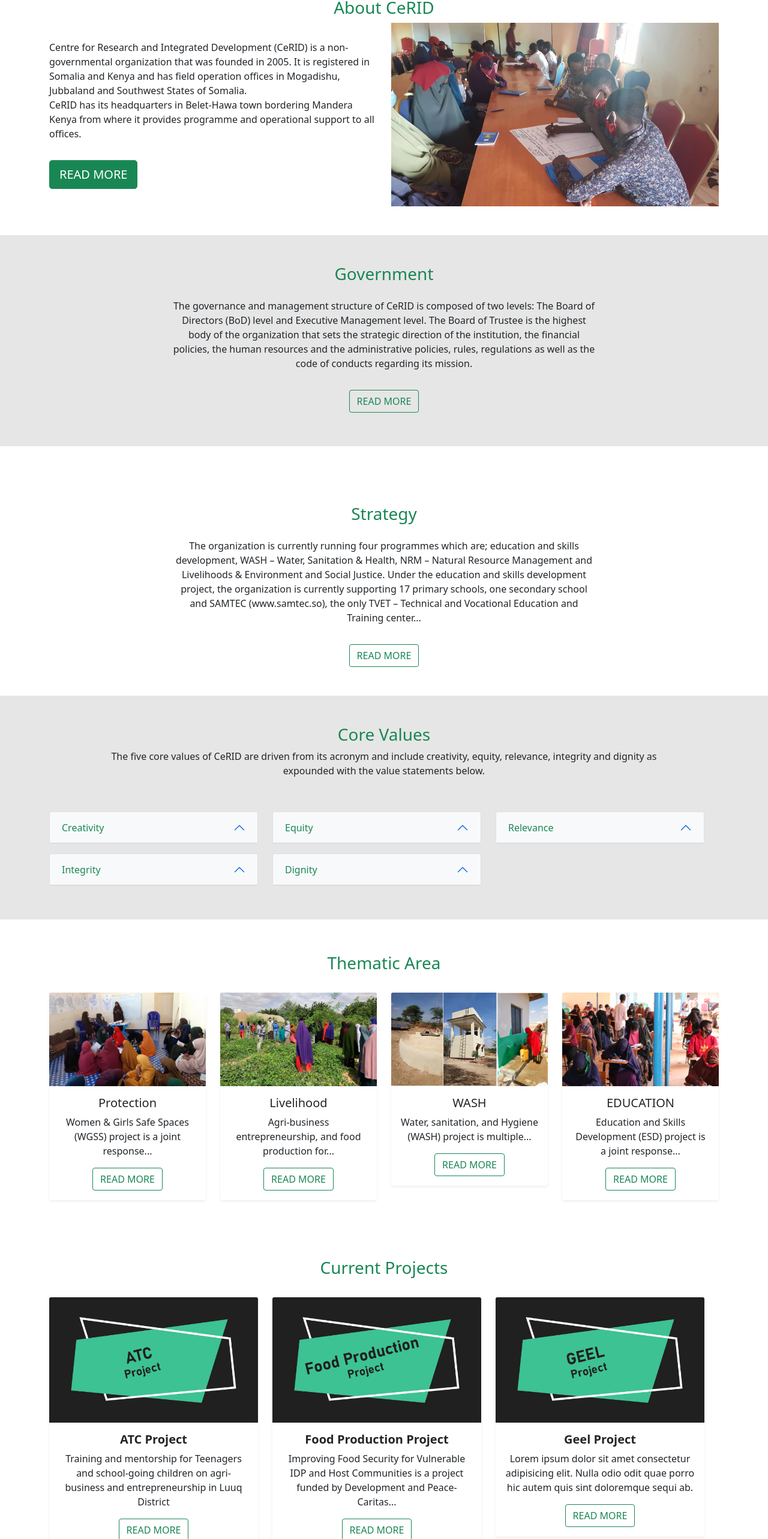
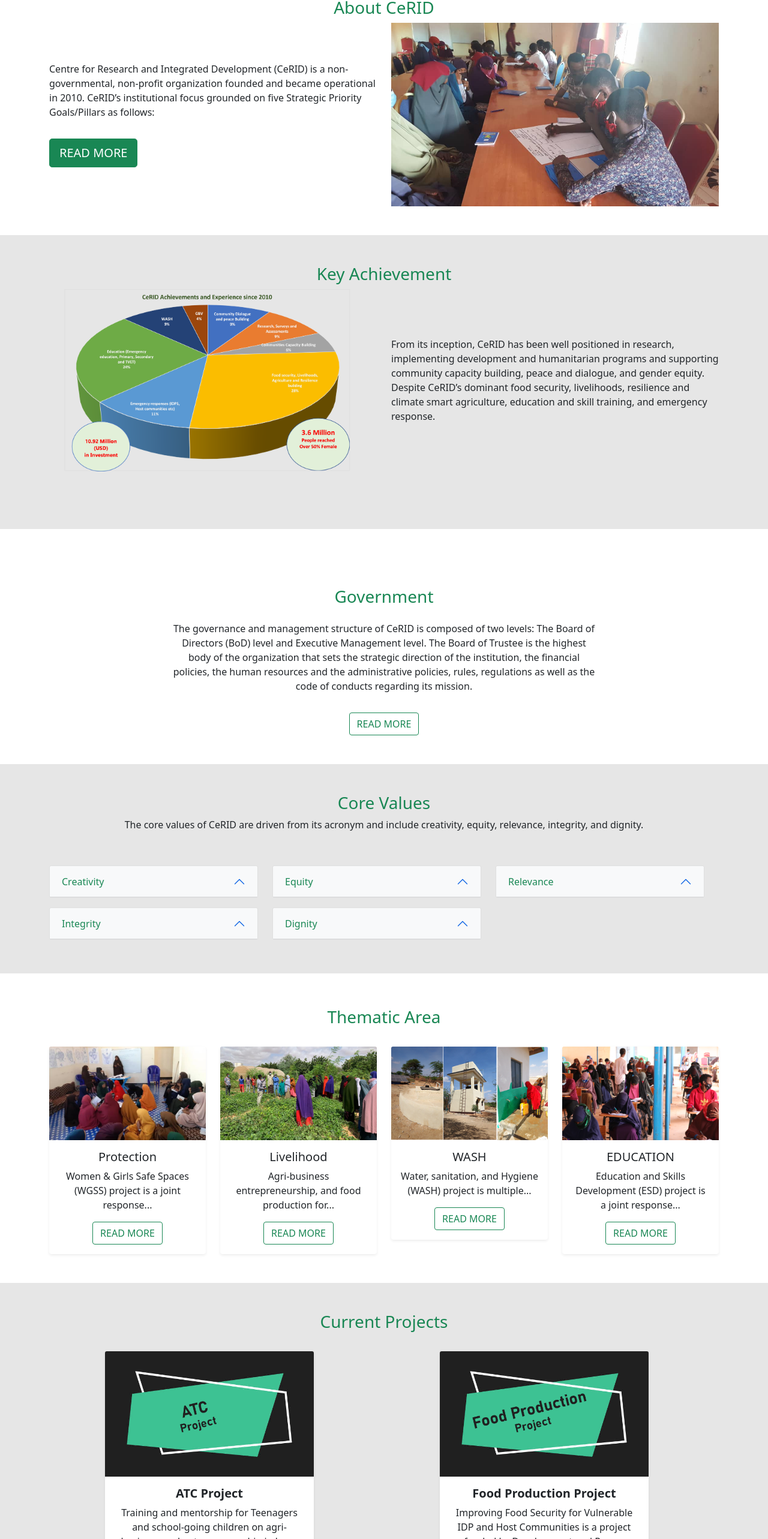
Before and after one commit to ahmedibra28/cerid-website, a Next.js app: page / in a window 1280 px wide. Shown: the part 876-3442 px from the top of the page at 60% size. Built offline with nearby package versions, Linux system fonts and the light colour scheme.

Commit message:
updating contents

```diff
--- a/components/Navigation.js
+++ b/components/Navigation.js
@@ -56,15 +56,20 @@
                   </Link>
                 </li>
                 <li>
+                  <Link href='/#achievement'>
+                    <a className='dropdown-item'>Key Achievement</a>
+                  </Link>
+                </li>
+                <li>
                   <Link href='/#governance'>
                     <a className='dropdown-item'>Governance</a>
                   </Link>
                 </li>
-                <li>
+                {/* <li>
                   <Link href='/#strategy'>
                     <a className='dropdown-item'>Strategy</a>
                   </Link>
-                </li>
+                </li> */}
                 <li>
                   <Link href='/#partners'>
                     <a className='dropdown-item'>Partners</a>
--- a/components/home/AboutHome.js
+++ b/components/home/AboutHome.js
@@ -1,13 +1,6 @@
-import React from 'react'
+/* eslint-disable @next/next/no-img-element */
 import Link from 'next/link'
 // import Image from 'next/image'
-import {
-  FaBullseye,
-  FaCheckCircle,
-  FaHandsHelping,
-  FaLowVision,
-  FaTasks,
-} from 'react-icons/fa'
 
 const AboutHome = () => {
   return (
@@ -18,11 +11,9 @@
         <div className='col-md-6 col-12 my-auto'>
           <p className=''>
             Centre for Research and Integrated Development (CeRID) is a
-            non-governmental organization that was founded in 2005. It is
-            registered in Somalia and Kenya and has field operation offices in
-            Mogadishu, Jubbaland and Southwest States of Somalia. <br /> CeRID
-            has its headquarters in Belet-Hawa town bordering Mandera Kenya from
-            where it provides programme and operational support to all offices.
+            non-governmental, non-profit organization founded and became
+            operational in 2010. CeRID’s institutional focus grounded on five
+            Strategic Priority Goals/Pillars as follows:
           </p>
           <Link href='/about'>
             <a className='btn btn-success btn-lg mt-3'> READ MORE </a>
--- /dev/null
+++ b/components/home/Achievement.js
@@ -0,0 +1,34 @@
+/* eslint-disable @next/next/no-img-element */
+const Achievement = () => {
+  return (
+    <div className='pb-2'>
+      <div id='achievement' className='container my-5'>
+        <h3 className='text-center text-success pt-5'>Key Achievement</h3>
+
+        <div className='row gy-3'>
+          <div className='col-md-6 col-12 my-auto'>
+            <p className='card-body'>
+              <img
+                src='/achievement.png'
+                className='img-fluid'
+                alt='achievement'
+              />
+            </p>
+          </div>
+          <div className='col-md-6 col-12 my-auto'>
+            <p>
+              From its inception, CeRID has been well positioned in research,
+              implementing development and humanitarian programs and supporting
+              community capacity building, peace and dialogue, and gender
+              equity. Despite CeRID’s dominant food security, livelihoods,
+              resilience and climate smart agriculture, education and skill
+              training, and emergency response.
+            </p>
+          </div>
+        </div>
+      </div>
+    </div>
+  )
+}
+
+export default Achievement
--- a/components/home/Careers.js
+++ b/components/home/Careers.js
@@ -4,8 +4,8 @@
 
 const Careers = ({ careers }) => {
   return (
-    <div div className='container'>
-      <div className='container text-success mt-2'>
+    <div div className='container my-5'>
+      <div className='container text-success pt-5'>
         <h3 className='text-center text-success'>Careers</h3>
       </div>
 
--- a/components/home/Governance.js
+++ b/components/home/Governance.js
@@ -3,20 +3,19 @@
 
 const Governance = () => {
   return (
-    <div className='pb-2' style={{ backgroundColor: '#e6e6e6' }}>
     <div id='governance' className='container my-5'>
       <h3 className='text-center text-success pt-5'>Government</h3>
 
       <div className='row gy-3'>
         <div className='col-md-8 col-12 mx-auto text-center'>
           <p className='card-body'>
-              The governance and management structure of CeRID is composed of
-              two levels: The Board of Directors (BoD) level and Executive
-              Management level. The Board of Trustee is the highest body of the
-              organization that sets the strategic direction of the institution,
-              the financial policies, the human resources and the administrative
-              policies, rules, regulations as well as the code of conducts
-              regarding its mission.
+            The governance and management structure of CeRID is composed of two
+            levels: The Board of Directors (BoD) level and Executive Management
+            level. The Board of Trustee is the highest body of the organization
+            that sets the strategic direction of the institution, the financial
+            policies, the human resources and the administrative policies,
+            rules, regulations as well as the code of conducts regarding its
+            mission.
           </p>
           <Link href={`/government`}>
             <a className='btn btn-outline-success'> READ MORE</a>
@@ -24,7 +23,6 @@
         </div>
       </div>
     </div>
-    </div>
   )
 }
 
--- a/components/home/Project.js
+++ b/components/home/Project.js
@@ -31,18 +31,18 @@
         </>
       ),
     },
-    {
-      _id: 1,
-      title: 'Geel Project',
-      slug: 'geel-project',
-      image: '/projects/geel.png',
-      content: (
-        <p>
-          Lorem ipsum dolor sit amet consectetur adipisicing elit. Nulla odio
-          odit quae porro hic autem quis sint doloremque sequi ab.
-        </p>
-      ),
-    },
+    // {
+    //   _id: 1,
+    //   title: 'Geel Project',
+    //   slug: 'geel-project',
+    //   image: '/projects/geel.png',
+    //   content: (
+    //     <p>
+    //       Lorem ipsum dolor sit amet consectetur adipisicing elit. Nulla odio
+    //       odit quae porro hic autem quis sint doloremque sequi ab.
+    //     </p>
+    //   ),
+    // },
   ]
   return (
     <div id='projects' className='container my-5'>
@@ -60,7 +60,7 @@
 
         <div className='row mt-2 gy-3'>
           {approaches.map((app) => (
-            <div key={app._id} className='col-lg-4 col-md-6 col-12'>
+            <div key={app._id} className='col-lg-4 col-md-6 col-12 mx-auto'>
               <div className='card border-0 shadow-sm'>
                 <img src={app.image} className='card-img-top' />
                 <div className='card-body text-center'>
--- a/components/home/Values.js
+++ b/components/home/Values.js
@@ -34,16 +34,14 @@
     },
   ]
   return (
-    <div className='pb-2' style={{ backgroundColor: '#e6e6e6' }}>
     <div id='core-values' className='container my-5'>
       <h3 className='text-center text-success pt-5'>Core Values</h3>
 
       <div className='row gy-3'>
         <div className='col-md-10 mx-auto'>
           <p className='text-center'>
-              The five core values of CeRID are driven from its acronym and
-              include creativity, equity, relevance, integrity and dignity as
-              expounded with the value statements below.
+            The core values of CeRID are driven from its acronym and include
+            creativity, equity, relevance, integrity, and dignity.
           </p>
         </div>
 
@@ -90,7 +88,6 @@
         </div>
       </div>
     </div>
-    </div>
   )
 }
 
--- a/components/home/index.js
+++ b/components/home/index.js
@@ -2,26 +2,36 @@
 import AboutHome from './AboutHome'
 // import Posts from './Posts'
 import Governance from './Governance'
-import Strategy from './Strategy'
+// import Strategy from './Strategy'
 import Values from './Values'
 import Partners from './Partners'
 import Careers from './Careers'
 import Project from './Project'
 import Thematic from './Thematic'
+import Achievement from './Achievement'
 
 export default function HomePage({ posts, careers }) {
   return (
     <>
       <Header />
       <AboutHome />
+      <div className='pb-2' style={{ backgroundColor: '#e6e6e6' }}>
+        <Achievement />
+      </div>
       <Governance />
-      <Strategy />
-      <Values />
+      {/* <Strategy /> */}
+      <div className='pb-2' style={{ backgroundColor: '#e6e6e6' }}>
+        <Values />
+      </div>
       <Thematic />
-      <Project />
+      <div className='pb-2' style={{ backgroundColor: '#e6e6e6' }}>
+        <Project />
+      </div>
       <Partners />
       {/* <Posts posts={posts} /> */}
-      <Careers careers={careers} />
+      <div className='pb-2' style={{ backgroundColor: '#e6e6e6' }}>
+        <Careers careers={careers} />
+      </div>
     </>
   )
 }
```
Also changed, not shown: components/home/About.js (deleted, +0 -81 lines), pages/about.js (+44 -10 lines), pages/thematic-area/draft.js (added, +15 -0 lines), pages/thematic-area/index.js (+17 -17 lines), public/achievement.png (added). Lines whose indentation alone changed are shown as unchanged.
